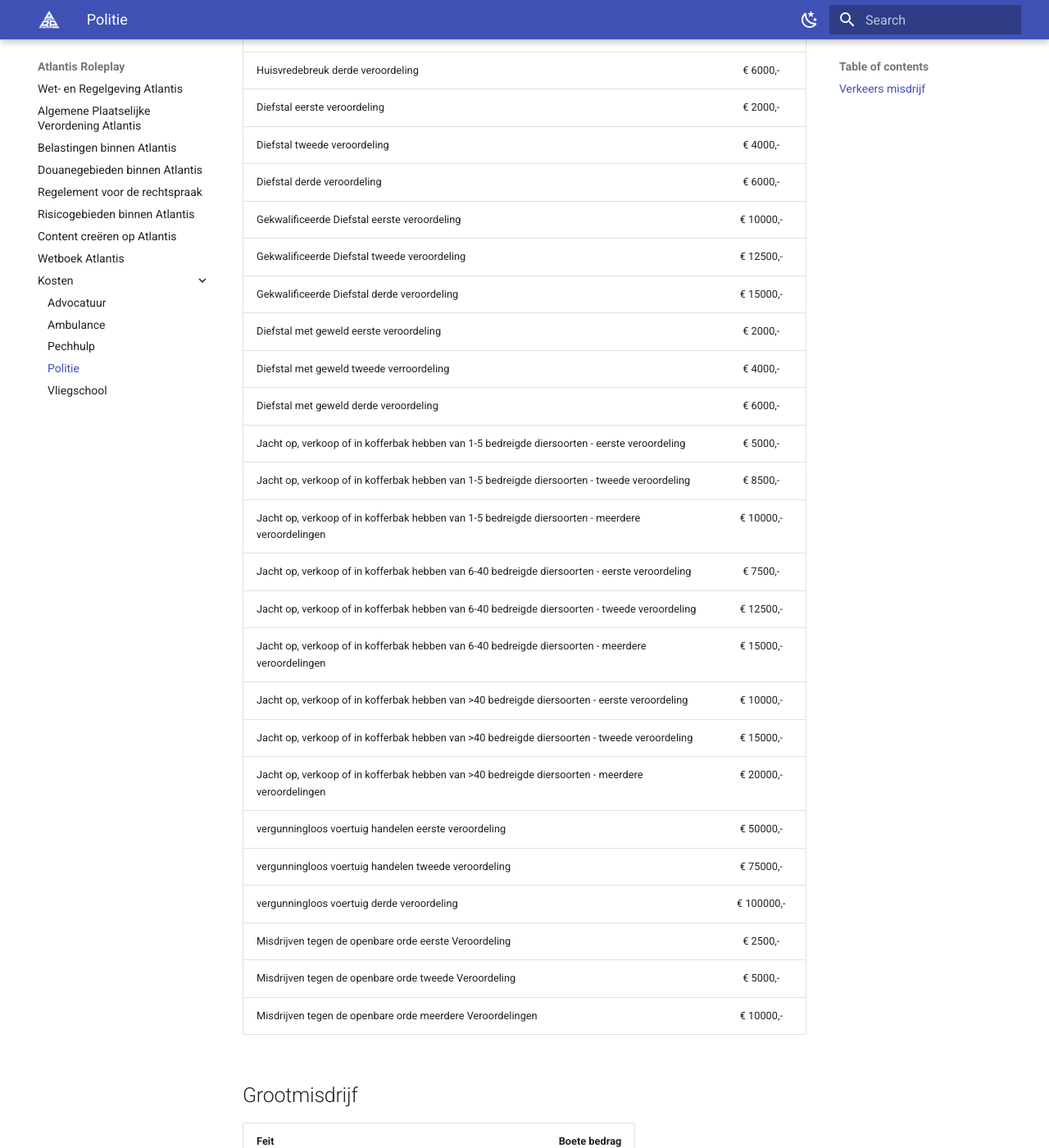
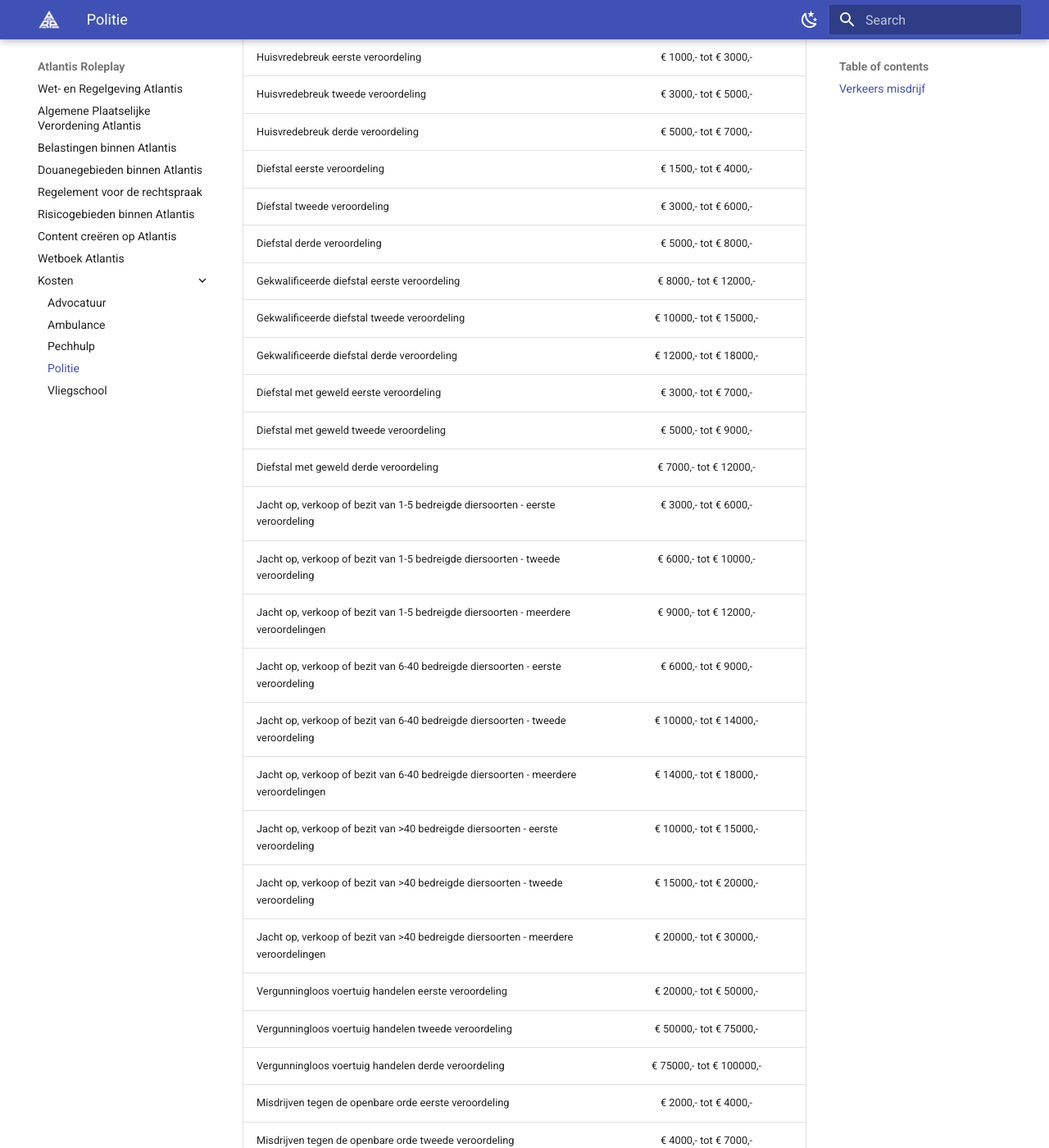
Before and after one commit to Atlantis-Roleplay-Fivem/wet-en-regelgeving, an MkDocs documentation site: the page built from docs/kosten/politie.md, in a window 1280 px wide and 1400 px high, scrolled down 5376 px. Shown: the whole window at 82% size. Built offline with MkDocs 1.6.1 and Material for MkDocs 9.7.7, drawn with Linux system fonts in a browser that asks for light colours; some of the changed text lies outside the part shown.

Commit message:
Boetes politie aangepast

```diff
--- a/docs/kosten/politie.md
+++ b/docs/kosten/politie.md
@@ -102,83 +102,89 @@ De politie hanteert de volgende boetebedragen. Deze kunnen ten alle tijden worde
 
 ## Middelmatig misdrijf
 
-|Feit|Boete bedrag|
+## Ernstige Misdrijven - Realistische Boetes
+
+| Feit | Boetebedrag |
 |:---|:---:|
-| Bedreiging | € 3000,- |
-| Bedreiging overheidsmedewerker | € 4000,- |
-| Afpersing / Chantage | € 7500,- |
-| Verduistering | € 5000,- |
-| Fraude / Heling | € 2000,- |
-| Buiten dienst wapen dragen | € 10000,- |
-| Een auto stelen | € 5600,- |
-| Identiteitsfraude | € 2000,- |
-| Ontvoering/gijzeling van een burger | € 10000,- |
-| Ontvoering van een overheidsmedewerker | € 13000,- |
-| In het bezit zijn van een illegaal vuurwapen Cat. 1 | € 10000,- |
-| In het bezit zijn van een illegaal vuurwapen Cat. 2 | € 20000,- |
-| In het bezit zijn van een nepwapen of holster | € 5000,- |
-| In het bezit zijn van taser | € 5000,- |
-| In het bezit zijn van een slag/steekwapen | € 5000,- |
-| Deelname aan een criminele organisatie | € 3000,- |
-| Huisvredebreuk eerste veroordeling | € 2000,- |
-| Huisvredebreuk tweede veroordeling | € 4000,- |
-| Huisvredebreuk derde veroordeling | € 6000,- |
-| Diefstal eerste veroordeling | € 2000,- |
-| Diefstal tweede veroordeling | € 4000,- |
-| Diefstal derde veroordeling | € 6000,- |
-| Gekwalificeerde Diefstal eerste veroordeling | € 10000,- |
-| Gekwalificeerde Diefstal tweede veroordeling | € 12500,- |
-| Gekwalificeerde Diefstal derde veroordeling | € 15000,- |
-| Diefstal met geweld eerste veroordeling | € 2000,- |
-| Diefstal met geweld tweede verroordeling | € 4000,- |
-| Diefstal met geweld derde veroordeling | € 6000,- |
-| Jacht op, verkoop of in kofferbak hebben van 1-5 bedreigde diersoorten - eerste veroordeling| € 5000,- |
-| Jacht op, verkoop of in kofferbak hebben van 1-5 bedreigde diersoorten - tweede veroordeling| € 8500,- |
-| Jacht op, verkoop of in kofferbak hebben van 1-5 bedreigde diersoorten - meerdere veroordelingen | € 10000,- |
-| Jacht op, verkoop of in kofferbak hebben van 6-40 bedreigde diersoorten - eerste veroordeling| € 7500,- |
-| Jacht op, verkoop of in kofferbak hebben van 6-40 bedreigde diersoorten - tweede veroordeling| € 12500,- |
-| Jacht op, verkoop of in kofferbak hebben van 6-40 bedreigde diersoorten - meerdere veroordelingen | € 15000,- |
-| Jacht op, verkoop of in kofferbak hebben van >40 bedreigde diersoorten - eerste veroordeling| € 10000,- |
-| Jacht op, verkoop of in kofferbak hebben van >40 bedreigde diersoorten - tweede veroordeling| € 15000,- |
-| Jacht op, verkoop of in kofferbak hebben van >40 bedreigde diersoorten - meerdere veroordelingen | € 20000,- |
-| vergunningloos voertuig handelen eerste veroordeling | € 50000,- |
-| vergunningloos voertuig handelen tweede veroordeling | € 75000,- |
-| vergunningloos voertuig derde veroordeling | € 100000,- |
-| Misdrijven tegen de openbare orde eerste Veroordeling | € 2500,-  |
-| Misdrijven tegen de openbare orde tweede Veroordeling | € 5000,-  |
-| Misdrijven tegen de openbare orde meerdere Veroordelingen | € 10000,-  |
+| Bedreiging | € 2500,- tot € 5000,- (afhankelijk van ernst) |
+| Bedreiging overheidsmedewerker | € 4000,- tot € 6000,- |
+| Afpersing / Chantage | € 5000,- tot € 10000,- |
+| Verduistering | € 4000,- tot € 8000,- |
+| Fraude / Heling | € 2500,- tot € 5000,- |
+| Buiten dienst wapen dragen | € 7500,- tot € 12500,- |
+| Een auto stelen | € 5000,- tot € 7000,- |
+| Identiteitsfraude | € 3000,- tot € 7000,- |
+| Ontvoering/gijzeling van een burger | € 7500,- tot € 12500,- |
+| Ontvoering van een overheidsmedewerker | € 10000,- tot € 15000,- |
+| In het bezit zijn van een illegaal vuurwapen Cat. 1 | € 7500,- tot € 12000,- |
+| In het bezit zijn van een illegaal vuurwapen Cat. 2 | € 15000,- tot € 25000,- |
+| In het bezit zijn van een nepwapen of holster | € 3000,- tot € 6000,- |
+| In het bezit zijn van een taser | € 4000,- tot € 7500,- |
+| In het bezit zijn van een slag/steekwapen | € 4000,- tot € 7000,- |
+| Deelname aan een criminele organisatie | € 5000,- tot € 10000,- |
+| Huisvredebreuk eerste veroordeling | € 1000,- tot € 3000,- |
+| Huisvredebreuk tweede veroordeling | € 3000,- tot € 5000,- |
+| Huisvredebreuk derde veroordeling | € 5000,- tot € 7000,- |
+| Diefstal eerste veroordeling | € 1500,- tot € 4000,- |
+| Diefstal tweede veroordeling | € 3000,- tot € 6000,- |
+| Diefstal derde veroordeling | € 5000,- tot € 8000,- |
+| Gekwalificeerde diefstal eerste veroordeling | € 8000,- tot € 12000,- |
+| Gekwalificeerde diefstal tweede veroordeling | € 10000,- tot € 15000,- |
+| Gekwalificeerde diefstal derde veroordeling | € 12000,- tot € 18000,- |
+| Diefstal met geweld eerste veroordeling | € 3000,- tot € 7000,- |
+| Diefstal met geweld tweede veroordeling | € 5000,- tot € 9000,- |
+| Diefstal met geweld derde veroordeling | € 7000,- tot € 12000,- |
+| Jacht op, verkoop of bezit van 1-5 bedreigde diersoorten - eerste veroordeling | € 3000,- tot € 6000,- |
+| Jacht op, verkoop of bezit van 1-5 bedreigde diersoorten - tweede veroordeling | € 6000,- tot € 10000,- |
+| Jacht op, verkoop of bezit van 1-5 bedreigde diersoorten - meerdere veroordelingen | € 9000,- tot € 12000,- |
+| Jacht op, verkoop of bezit van 6-40 bedreigde diersoorten - eerste veroordeling | € 6000,- tot € 9000,- |
+| Jacht op, verkoop of bezit van 6-40 bedreigde diersoorten - tweede veroordeling | € 10000,- tot € 14000,- |
+| Jacht op, verkoop of bezit van 6-40 bedreigde diersoorten - meerdere veroordelingen | € 14000,- tot € 18000,- |
+| Jacht op, verkoop of bezit van >40 bedreigde diersoorten - eerste veroordeling | € 10000,- tot € 15000,- |
+| Jacht op, verkoop of bezit van >40 bedreigde diersoorten - tweede veroordeling | € 15000,- tot € 20000,- |
+| Jacht op, verkoop of bezit van >40 bedreigde diersoorten - meerdere veroordelingen | € 20000,- tot € 30000,- |
+| Vergunningloos voertuig handelen eerste veroordeling | € 20000,- tot € 50000,- |
+| Vergunningloos voertuig handelen tweede veroordeling | € 50000,- tot € 75000,- |
+| Vergunningloos voertuig handelen derde veroordeling | € 75000,- tot € 100000,- |
+| Misdrijven tegen de openbare orde eerste veroordeling | € 2000,- tot € 4000,- |
+| Misdrijven tegen de openbare orde tweede veroordeling | € 4000,- tot € 7000,- |
+| Misdrijven tegen de openbare orde meerdere veroordelingen | € 7000,- tot € 12000,- |
+
 
 ## Grootmisdrijf
 
-|Feit|Boete bedrag|
+## Gewelds- en Zware Misdrijven - Realistische Boetes
+
+| Feit | Boetebedrag |
 |:--|:---:|
-| Eenvoudige mishandeling | € 5000,- |
-| Zware mishandeling | € 10000,- |
-| Eenvoudige mishandeling overheidsmedewerker | € 6600,- |
-| Zware mishandeling overheidsmedewerker | € 13300,- |
-| Dood door schuld eerste veroordeling | € 10000,- |
-| Dood door schuld tweede veroordeling | € 15000,- |
-| Dood door schuld derde veroordeling | € 20000,- |
-| Poging tot doodslag | € 10000,- |
-| Poging tot doodslag overheidsmedewerker | € 13300,- |
-| Doodslag | € 15000,- |
-| Doodslag overheidsmedewerker | € 20000,- |
-| Poging tot moord | € 14400,- |
-| Poging tot moord op een overheidsmedewerker | € 19150,- |
-| Moord | € 20000,- |
-| Moord op een overheidsmedewerker | € 26600,- |
-| Gekwalifiseerde diefstal eerste veroordeling | € 15000,- |
-| Gekwalifiseerde diefstal tweede veroordeling | € 17500,- |
-| Gekwalifiseerde diefstal derde veroordeling | € 25000,- |
-| Terroristisch misdrijf eerste veroordeling | € 30000,- |
-| Terroristisch misdrijf tweede veroordeling | € 37500,- |
-| Terroristisch misdrijf derde veroordeling | € 45000,- |
-| Overval | € 20000,- |
-| Witwassen | € 15000,- |
-| Betreden van verboden militair domein eerste veroordeling | € 10000,- |
-| Betreden van verboden militair domein tweede veroordeling | € 15000,- |
-| Betreden van verboden militair domein derde veroordeling | € 20000,- |
-| Zonder Vliegbrevet vliegen | € 75000,- |
+| Eenvoudige mishandeling | € 3000,- tot € 7000,- |
+| Zware mishandeling | € 8000,- tot € 12000,- |
+| Eenvoudige mishandeling overheidsmedewerker | € 5000,- tot € 8000,- |
+| Zware mishandeling overheidsmedewerker | € 10000,- tot € 15000,- |
+| Dood door schuld eerste veroordeling | € 8000,- tot € 12000,- |
+| Dood door schuld tweede veroordeling | € 12000,- tot € 16000,- |
+| Dood door schuld derde veroordeling | € 16000,- tot € 20000,- |
+| Poging tot doodslag | € 10000,- tot € 15000,- |
+| Poging tot doodslag overheidsmedewerker | € 13000,- tot € 18000,- |
+| Doodslag | € 12000,- tot € 18000,- |
+| Doodslag overheidsmedewerker | € 18000,- tot € 25000,- |
+| Poging tot moord | € 14000,- tot € 18000,- |
+| Poging tot moord op een overheidsmedewerker | € 18000,- tot € 22000,- |
+| Moord | € 18000,- tot € 25000,- |
+| Moord op een overheidsmedewerker | € 25000,- tot € 30000,- |
+| Gekwalificeerde diefstal eerste veroordeling | € 10000,- tot € 15000,- |
+| Gekwalificeerde diefstal tweede veroordeling | € 15000,- tot € 20000,- |
+| Gekwalificeerde diefstal derde veroordeling | € 20000,- tot € 25000,- |
+| Terroristisch misdrijf eerste veroordeling | € 25000,- tot € 35000,- |
+| Terroristisch misdrijf tweede veroordeling | € 35000,- tot € 45000,- |
+| Terroristisch misdrijf derde veroordeling | € 45000,- tot € 55000,- |
+| Overval | € 15000,- tot € 25000,- |
+| Witwassen | € 12000,- tot € 20000,- |
+| Betreden van verboden militair domein eerste veroordeling | € 7000,- tot € 12000,- |
+| Betreden van verboden militair domein tweede veroordeling | € 12000,- tot € 17000,- |
+| Betreden van verboden militair domein derde veroordeling | € 17000,- tot € 22000,- |
+| Zonder vliegbrevet vliegen | € 50000,- tot € 100000,- |
+
 
 !!! attention "LET OP"
     De prijzen kunnen ten alle tijden worden worden gewijzigd
```
